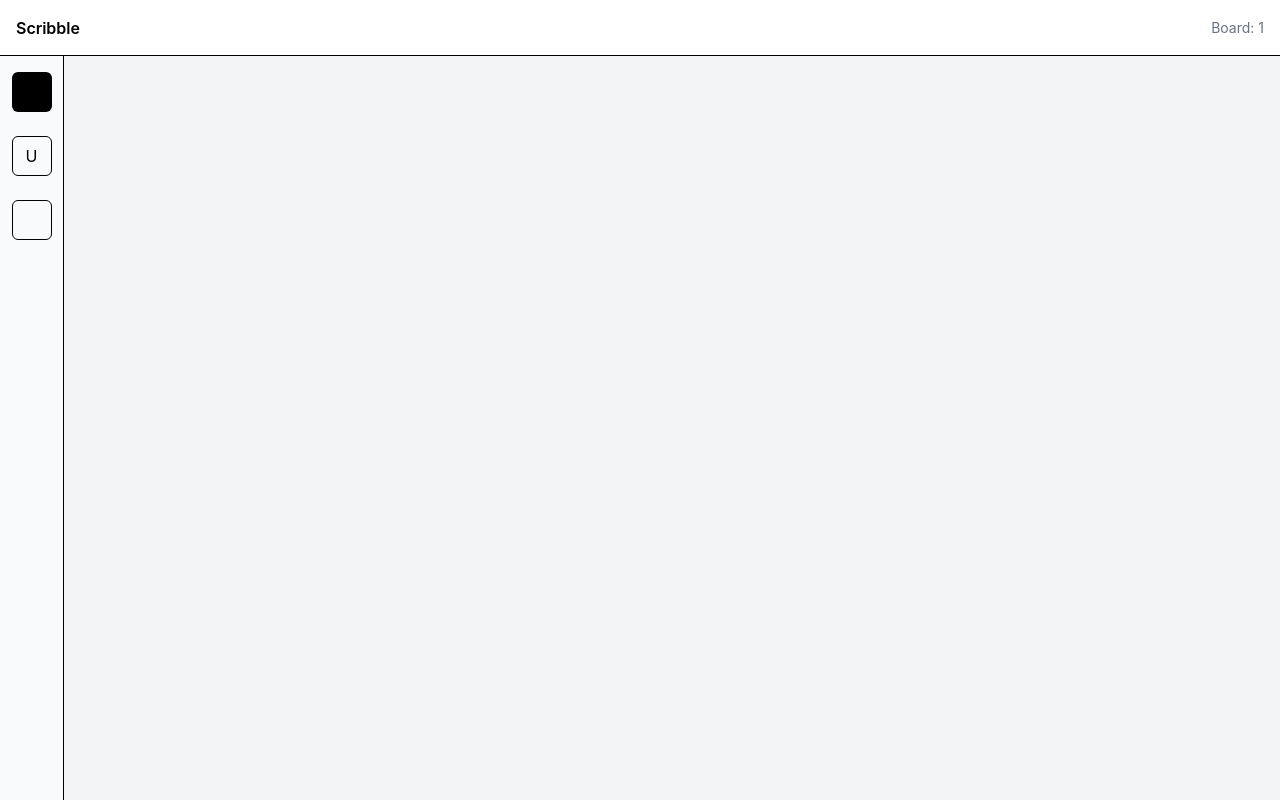
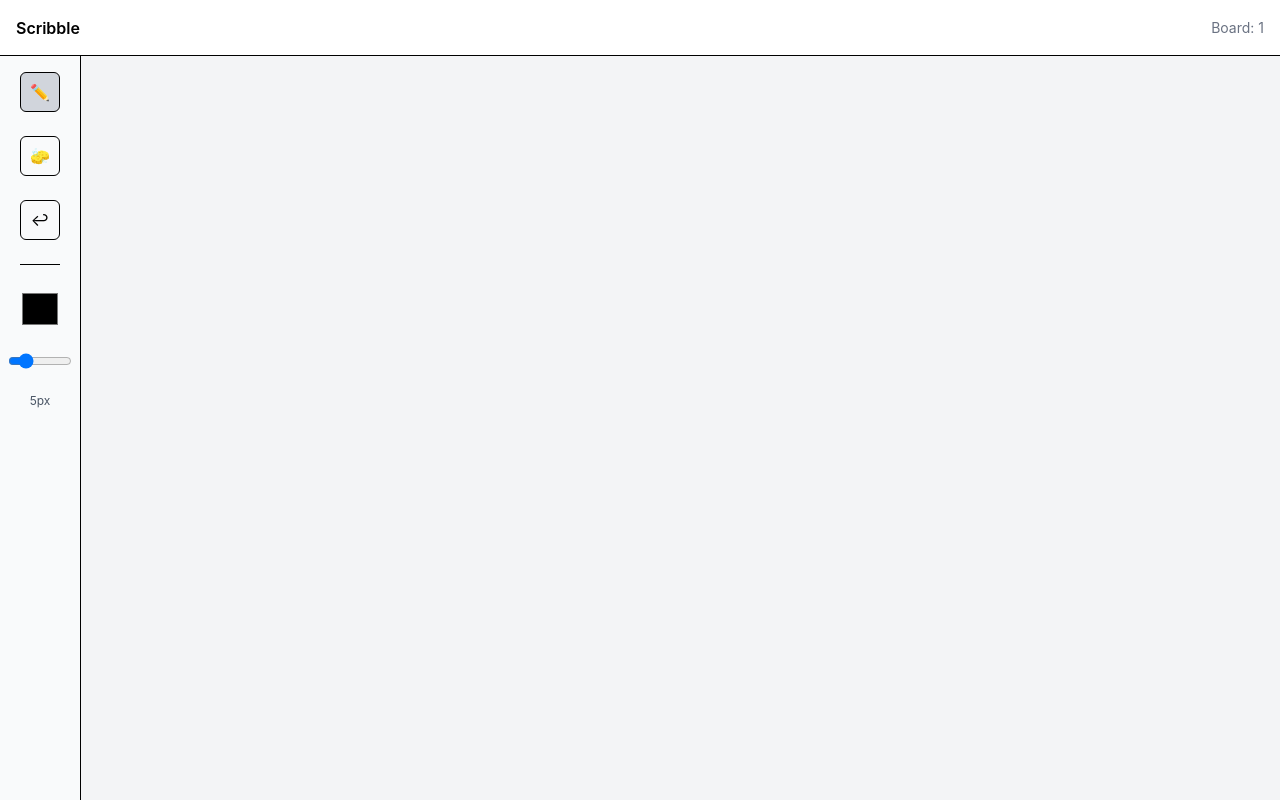
Before and after one commit to Adalbatross/Scribble_ver1, a React app in the folder frontend/: page /board/1 in a window 1280 px wide. Built offline with nearby package versions, Linux system fonts and the light colour scheme; no server answers; the HTML template or start-up script is replaced by a standard one.

Commit message:
added tools to the toolbar

```diff
--- /dev/null
+++ b/frontend/src/components/Toolbar.jsx
@@ -0,0 +1,51 @@
+import React from "react"
+
+const Toolbar = ({ tool, setTool, onUndo, color, setColor, brushSize, setBrushSize }) => {
+  return (
+    <div className="w-16 border-r flex flex-col items-center py-4 space-y-6 bg-gray-50 px-10">
+
+      <button
+        onClick={() => setTool("pen")}
+        className={`w-10 h-10 rounded-md border ${tool === "pen" ? "bg-gray-300" : ""}`}
+      >
+        ✏️
+      </button>
+
+      <button
+        onClick={() => setTool("eraser")}
+        className={`w-10 h-10 rounded-md border ${tool === "eraser" ? "bg-gray-300" : ""}`}
+      >
+        🧽
+      </button>
+
+      <button
+        onClick={onUndo}
+        className="w-10 h-10 rounded-md border"
+      >
+        ↩
+      </button>
+      {/* Divider */}
+      <div className="w-10 border-t"></div>
+      {/* color picker */}
+      <input type="color"
+      value={color}
+      onChange={(e)=>setColor(e.target.value)}
+      className="w-10 h-10 cursor-pointer" />
+
+      {/* brush size label */}
+      <input
+        type="range"
+        min="1"
+        max="20"
+        value={brushSize}
+        onChange={(e)=>{setBrushSize(e.target.value)}}
+        className="w-16"
+      />
+      <div className="text-xs text-gray-600">
+        {brushSize}px
+      </div>
+    </div>
+  )
+}
+
+export default Toolbar
--- a/frontend/src/pages/Board.jsx
+++ b/frontend/src/pages/Board.jsx
@@ -4,6 +4,8 @@ import { useState } from 'react'
 import { useRef } from 'react'
 import { useEffect } from 'react'
 import { useParams } from 'react-router-dom'
+import Toolbar from '../components/Toolbar'
+
 const Board = () => {
     const {id} = useParams()
     console.log(`Boards's ID : ${id}`)
@@ -11,10 +13,11 @@ const Board = () => {
     const [isDrawing, setIsDrawing] = useState(false)
     const strokeRef = useRef([])
     const socketRef = useRef(null)
-    const pendingStrokeRef = useRef(null)
-    const animationFrameRef = useRef(null)
     const currentStrokeRef = useRef(null)
     const userIdRef = useRef(null)
+    const [tool, setTool] = useState("pen")
+    const [color, setColor] = useState("black")
+    const [brushSize, setBrushSize] = useState(5)
     if(! userIdRef.current){
         const existing = localStorage.getItem("scribble-user-id")
         if(existing){
@@ -33,12 +36,21 @@ const Board = () => {
 
         ctx.lineWidth = 5
         ctx.lineCap = "round"
-        ctx.strokeStyle = "black"
 
         strokeRef.current.forEach(stroke => {
+
             if (!stroke.points.length) return
+            ctx.lineWidth = stroke.width
+            ctx.strokeStyle = stroke.color
 
             ctx.beginPath()
+
+            if (stroke.tool === "eraser") {
+                ctx.globalCompositeOperation = "destination-out"
+            } else {
+                ctx.globalCompositeOperation = "source-over"
+            }
+
             const first = stroke.points[0]
             ctx.moveTo(first.x, first.y)
 
@@ -49,6 +61,8 @@ const Board = () => {
 
             ctx.stroke()
         })
+
+        ctx.globalCompositeOperation = "source-over"
     }
     useEffect(() => {
         const canvas = canvasRef.current
@@ -82,16 +96,7 @@ const Board = () => {
             strokeRef.current = strokes
             redraw()
         })
-        const emitLoop  = ()=>{
-            if(pendingStrokeRef.current && socketRef.current){
-                socketRef.current.emit("draw",pendingStrokeRef.current)
-                pendingStrokeRef.current = null
-            }
-            animationFrameRef.current = requestAnimationFrame(emitLoop)
-        }
-        animationFrameRef.current = requestAnimationFrame(emitLoop)
         return ()=>{
-            cancelAnimationFrame(animationFrameRef.current)
             window.removeEventListener("resize", resizeCanvas)
             socketRef.current.disconnect()
         }
@@ -106,9 +111,16 @@ const Board = () => {
         const stroke = currentStrokeRef.current
         if(!stroke) return
         const lastPoint = stroke.points[stroke.points.length - 1]
+        ctx.lineWidth = stroke.width
+        ctx.strokeStyle = stroke.color
         ctx.beginPath()
-        ctx.moveTo(lastPoint.x, lastPoint.y);
-        ctx.lineTo(x, y);
+        if(stroke.tool === "eraser"){
+            ctx.globalCompositeOperation = "destination-out"
+        }else{
+            ctx.globalCompositeOperation = "source-over"
+        }
+        ctx.moveTo(lastPoint.x, lastPoint.y)
+        ctx.lineTo(x,y)
         ctx.stroke()
 
         stroke.points.push({x,y})
@@ -122,6 +134,9 @@ const Board = () => {
 
         currentStrokeRef.current = {
             id: crypto.randomUUID(),
+            tool: tool,
+            color:color,
+            width: brushSize,
             points: [{x,y}]
         }
         setIsDrawing(true)
@@ -132,6 +147,8 @@ const Board = () => {
         if(!currentStrokeRef.current) return
         strokeRef.current.push(currentStrokeRef.current)
         socketRef.current.emit("stroke-complete", currentStrokeRef.current)
+        const ctx = canvasRef.current.getContext("2d")
+        ctx.globalCompositeOperation = "source-over"
         currentStrokeRef.current = null
         setIsDrawing(false)
     }
@@ -148,12 +165,15 @@ const Board = () => {
       <div className="flex flex-1 overflow-hidden">
 
         {/* Toolbar */}
-        <div className="w-16 border-r flex flex-col items-center py-4 space-y-6 bg-gray-50">
-          <button className="w-10 h-10 rounded-md bg-black"></button>
-          <button  onClick={()=>socketRef.current.emit("undo")}
-            className="w-10 h-10 rounded-md border">U</button>
-          <button className="w-10 h-10 rounded-md border"></button>
-        </div>
+        <Toolbar
+            tool={tool}
+            setTool={setTool}
+            color = {color}
+            setColor = {setColor}
+            brushSize = {brushSize}
+            setBrushSize = {setBrushSize}
+            onUndo={()=>{socketRef.current.emit("undo")}}
+        />
 
         {/* Canvas Area */}
         <div className="flex-1 relative bg-gray-100">
```
Also changed, not shown: 1 other file (tests, documents, lock files or other folders).
